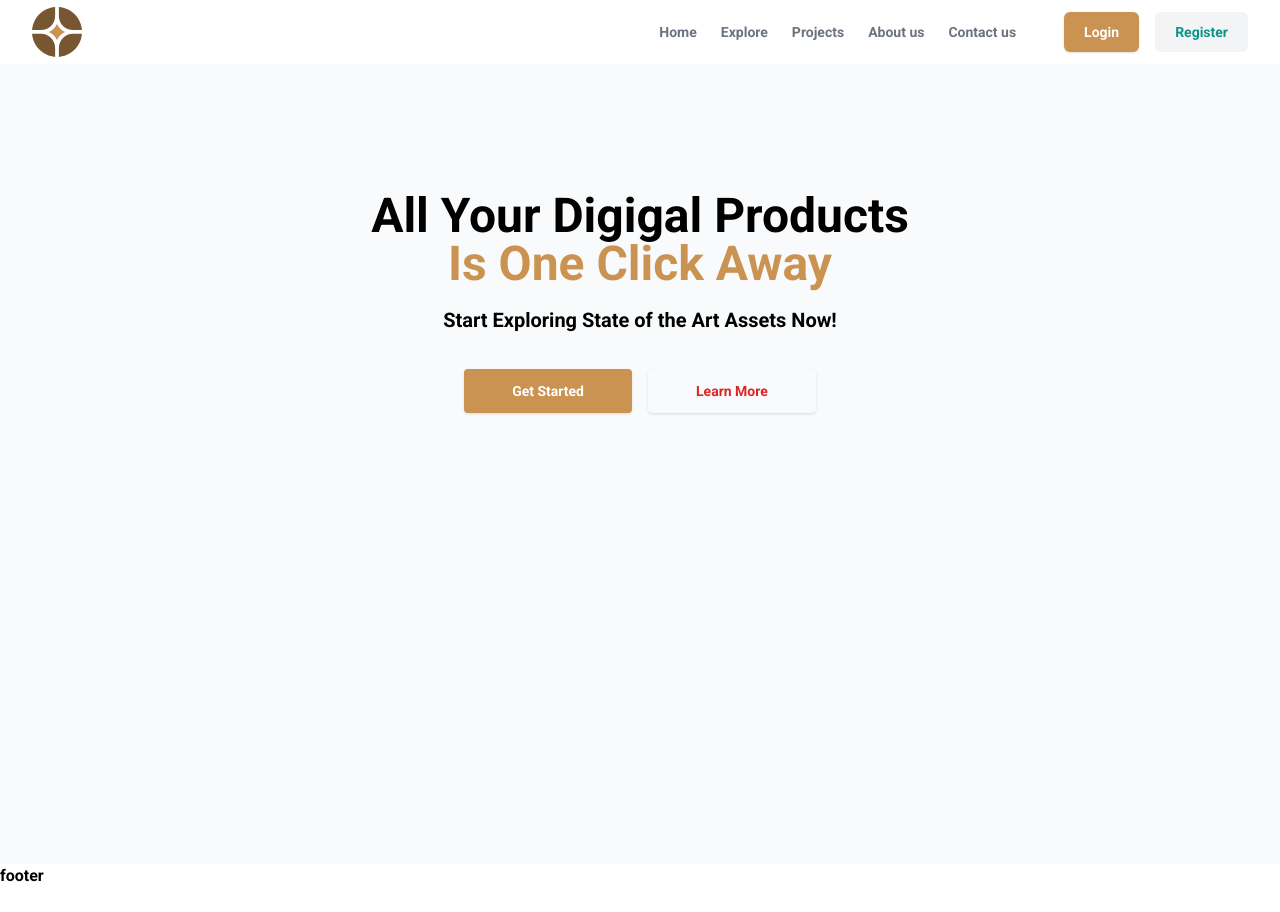
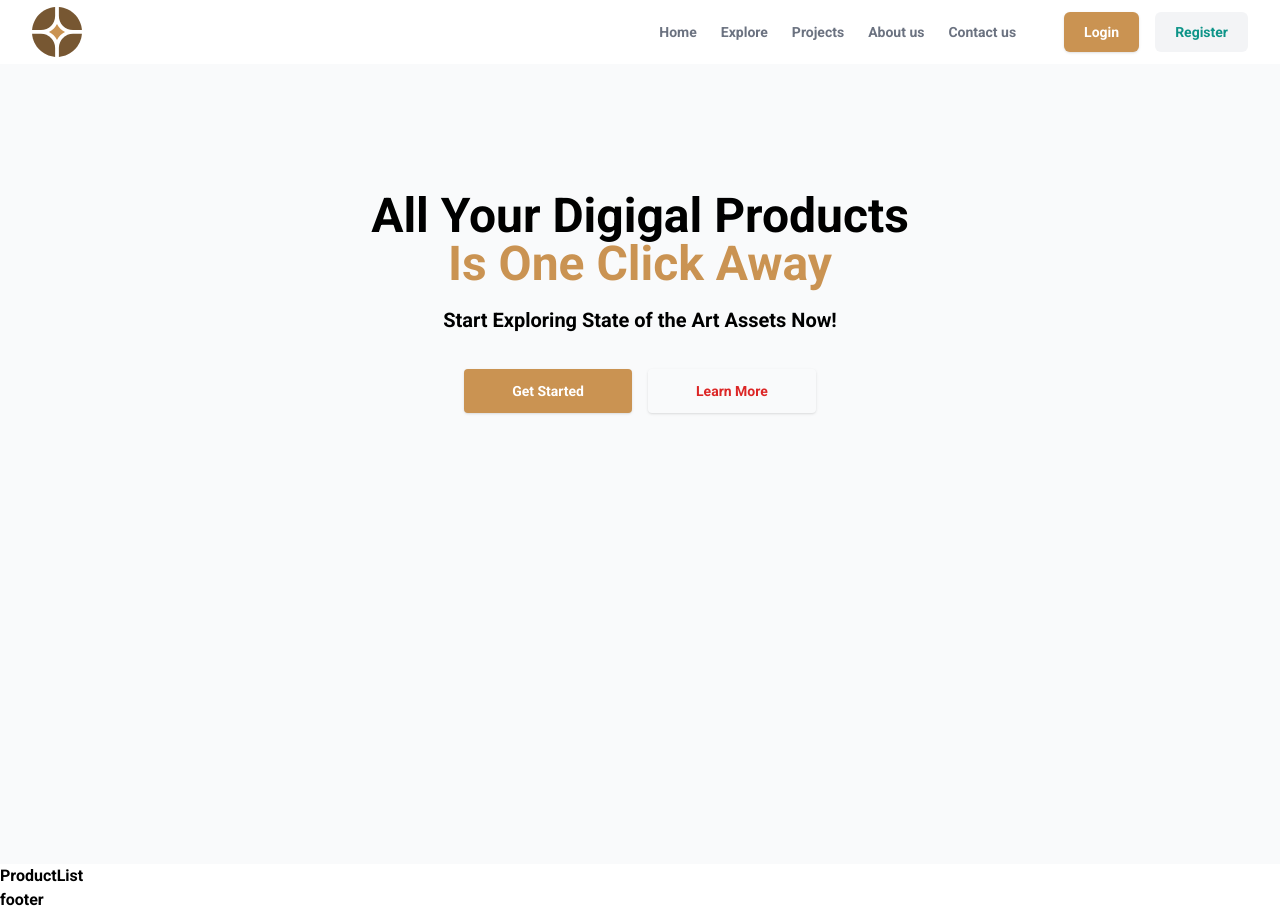
Before and after one commit to AhmedAlariqi97/Mini-Commerce, a Next.js app: page / in a window 1280 px wide. Before the commit the page ends 888 px from the top, so only its background shows below. Built offline with nearby package versions, Linux system fonts and the light colour scheme.

Commit message:
add product list components

```diff
--- /dev/null
+++ b/app/_components/ProductList.jsx
@@ -0,0 +1,9 @@
+import React from 'react'
+
+function ProductList() {
+  return (
+    <div>ProductList</div>
+  )
+}
+
+export default ProductList
--- a/app/_components/ProductSection.jsx
+++ b/app/_components/ProductSection.jsx
@@ -1,7 +1,10 @@
 import React from 'react'
+import ProductList from "./ProductList"
 
 export default function ProductSection() {
   return (
-    <div>ProductSection</div>
+    <div>
+        <ProductList />
+    </div>
   )
 }
--- a/app/page.js
+++ b/app/page.js
@@ -1,10 +1,12 @@
 import Image from "next/image";
 import Hero from "./_components/Hero";
+import ProductSection from "./_components/ProductSection";
 
 export default function Home() {
   return (
     <div>
       <Hero />
+      <ProductSection />
     </div>
   );
 }
```
